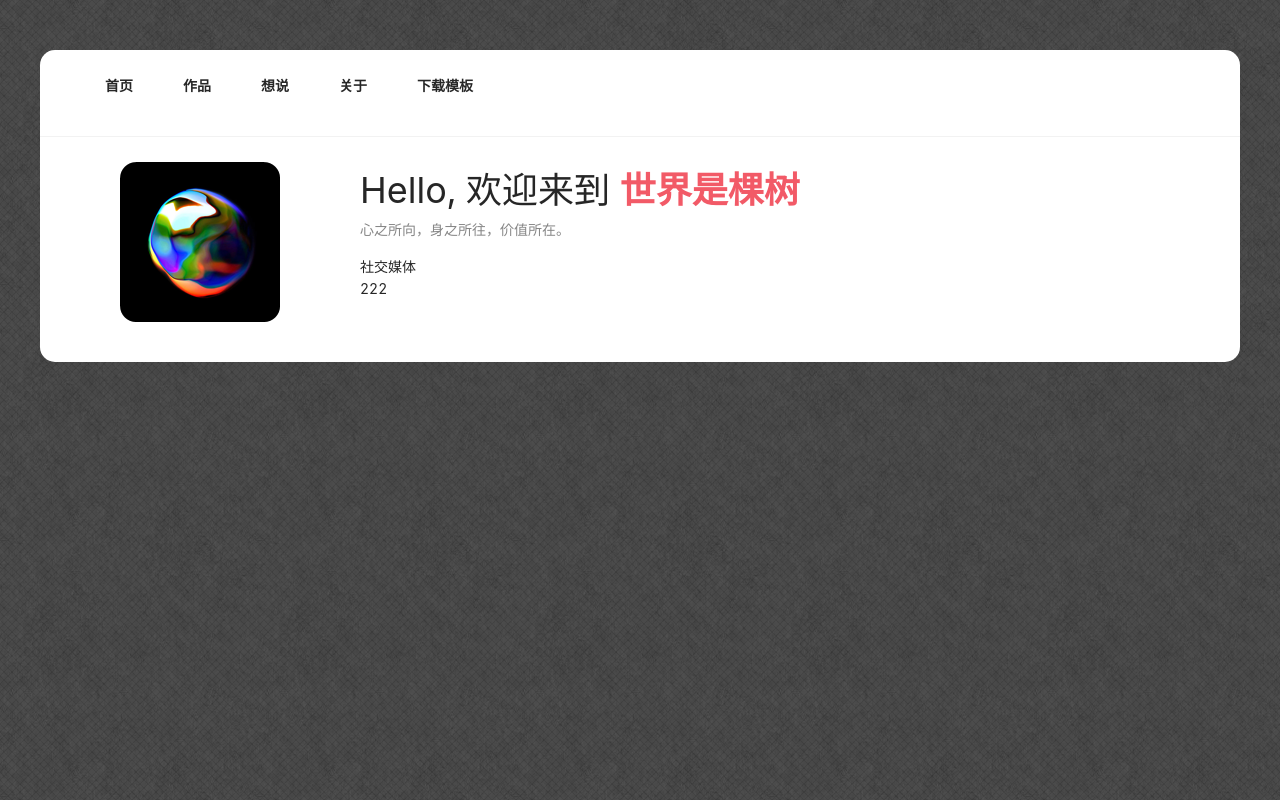
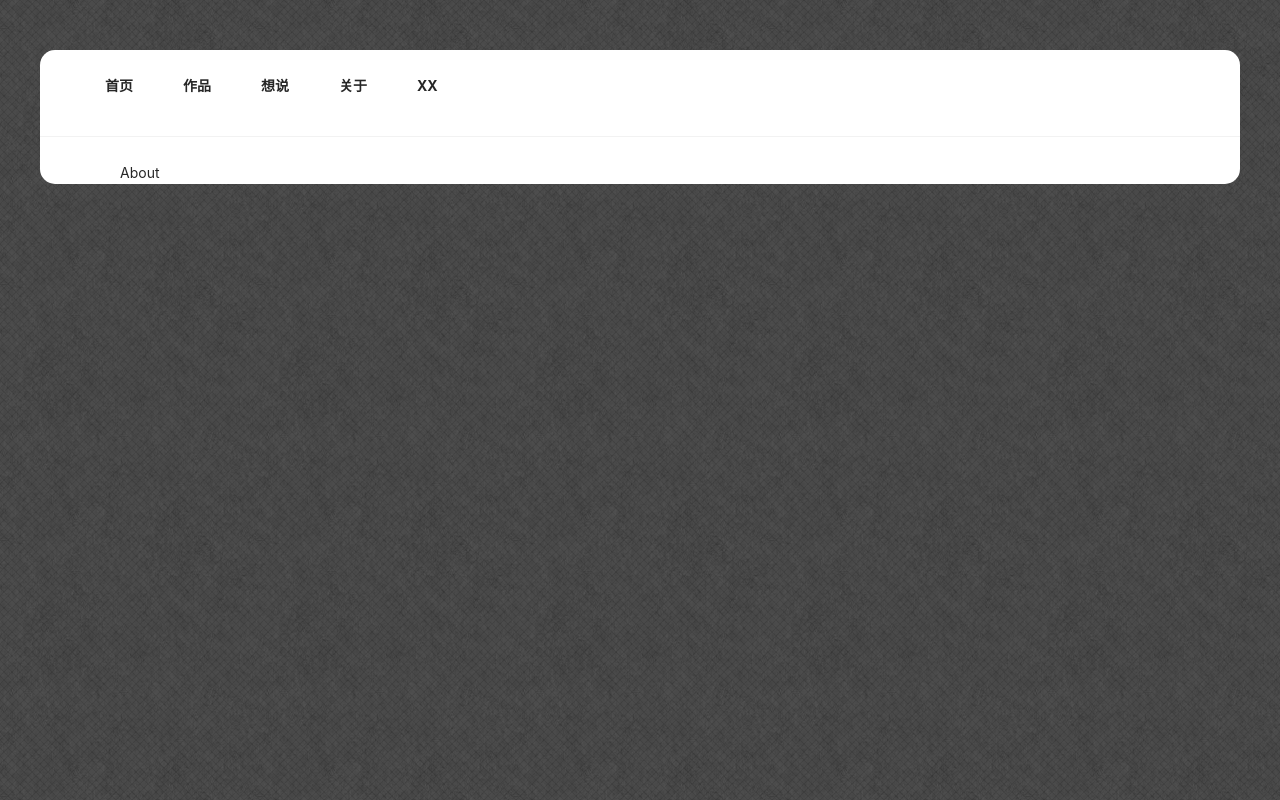
Before and after one commit to e-aj/blog, a React app in the folder blog_web/: page /about in a window 1280 px wide. Shown: the top 800 px of the page. Built offline with nearby package versions, Linux system fonts and the light colour scheme.

Commit message:
完成web路由配置

```diff
--- a/blog_web/package.json
+++ b/blog_web/package.json
@@ -50,6 +50,7 @@
     "react-dev-utils": "^12.0.1",
     "react-dom": "^18.2.0",
     "react-refresh": "^0.11.0",
+    "react-router-dom": "^6.4.2",
     "resolve": "^1.20.0",
     "resolve-url-loader": "^4.0.0",
     "sass-loader": "^12.3.0",
--- /dev/null
+++ b/blog_web/src/app.tsx
@@ -0,0 +1,21 @@
+// App.js
+
+// 导入 Route, Routes 组件
+import { Route, Routes, Link } from "react-router-dom";
+import Home from "./views/Home/home";
+import Index from './views/Index/Index'
+import About from "./views/About/About";
+import Works from './views/Works/Works'
+
+function App() {
+  return (
+    <Routes>
+      <Route path="/" element={<Home />}>
+        <Route path="" element={<Index/>}/>
+        <Route path="about" element={<About />} />
+        <Route path="works" element={<Works/>}/>
+      </Route>
+    </Routes>
+  );
+}
+export default App;
--- a/blog_web/src/index.css
+++ /dev/null
@@ -1,24 +0,0 @@
-@import '~antd/dist/antd.css';
-body {
-  margin: 0;
-  font-family: -apple-system, BlinkMacSystemFont, 'Segoe UI', 'Roboto', 'Oxygen',
-    'Ubuntu', 'Cantarell', 'Fira Sans', 'Droid Sans', 'Helvetica Neue',
-    sans-serif;
-  -webkit-font-smoothing: antialiased;
-  -moz-osx-font-smoothing: grayscale;
-}
-
-code {
-  font-family: source-code-pro, Menlo, Monaco, Consolas, 'Courier New',
-    monospace;
-}
-#root{
-  width: 100%;
-  height: 100%;
-}
-ul{
-  list-style: none;
-}
-ul>li{
-  display: inline-block;
-}
--- /dev/null
+++ b/blog_web/src/index.less
@@ -0,0 +1,27 @@
+@import '~antd/dist/antd.css';
+body{
+  margin: 0;
+  font-family:-apple-system, BlinkMacSystemFont, 'Segoe UI', 'Roboto', 'Oxygen', 'Ubuntu', 'Cantarell', 'Fira Sans', 'Droid Sans', 'Helvetica Neue',sans-serif ;
+  -webkit-font-smoothing: antialiased ;
+  -moz-osx-font-smoothing: grayscale;
+
+}
+
+code {
+  font-family: source-code-pro, Menlo, Monaco, Consolas, 'Courier New', monospace
+}
+
+
+#root {
+  width: 100%;
+  height: 100%;
+}
+
+
+ul {
+  list-style: none;
+   li {
+    display: inline-block;
+
+  }
+}
--- a/blog_web/src/index.tsx
+++ b/blog_web/src/index.tsx
@@ -1,19 +1,21 @@
 import React from 'react';
 import ReactDOM from 'react-dom/client';
-import './index.css';
+import './index.less';
 import Home from './views/Home/home';
 import reportWebVitals from './reportWebVitals';
+import { BrowserRouter} from 'react-router-dom'
+import App from './app';
 
 const root = ReactDOM.createRoot(
   document.getElementById('root') as HTMLElement
 );
 root.render(
   <React.StrictMode>
-    <Home />
+    <BrowserRouter>
+    <App />
+    </BrowserRouter>
+
   </React.StrictMode>
 );
 
-// If you want to start measuring performance in your app, pass a function
-// to log results (for example: reportWebVitals(console.log))
-// or send to an analytics endpoint. Learn more: https://bit.ly/CRA-vitals
 reportWebVitals();
--- /dev/null
+++ b/blog_web/src/views/About/About.tsx
@@ -0,0 +1,11 @@
+import React, { useState } from "react";
+
+function About() {
+  return (
+    <div className="index">
+     About
+    </div>
+  );
+}
+
+export default About;
--- a/blog_web/src/views/Home/home.less
+++ b/blog_web/src/views/Home/home.less
@@ -17,9 +17,13 @@
         li {
           margin: 25px;
           cursor: pointer;
+          a {
+            color: #262626;
           }
-        li:hover {
+
+          a:hover {
             color: #f25a67;
+          }
         }
       }
     }
@@ -46,20 +50,20 @@
           display: inline-block;
           width: 80%;
           height: 200px;
-          .title{
+          .title {
             font-size: 36px;
             font-weight: 400;
-              span{
+            span {
               color: #f25a67;
               font-weight: 600;
             }
           }
-          .ant-carousel{
+          .ant-carousel {
             color: #868686;
           }
-          .socical{
+          .socical {
             margin-top: 15px;
-              .socal_name{
+            .socal_name {
               color: #868686;
             }
           }
--- a/blog_web/src/views/Home/home.tsx
+++ b/blog_web/src/views/Home/home.tsx
@@ -1,62 +1,26 @@
 import React, { useState } from "react";
-import { Button, Carousel } from "antd";
+
 import "./home.less";
-import avatar1 from "../../assets/avatar1.png";
-import avatar2 from "../../assets/avatar2.png";
+
+import {Link,Outlet } from 'react-router-dom'
 
 function Home() {
-  const [avatar, setAvatar] = useState(avatar1);
 
-  const checkAvatar = () => {
-    setInterval(() => {
-      avatar === avatar1 ? setAvatar(avatar2) : setAvatar(avatar1);
-    }, 2000);
-  };
-  checkAvatar();
   return (
     <div className="Home">
       <div className="container">
         <div className="nav">
           <ul>
-            <li>首页</li>
-            <li>作品</li>
-            <li>想说</li>
-            <li>关于</li>
-            <li>下载模板</li>
+            <li><Link to='/'>首页</Link></li>
+            <li><Link to='/works'>作品</Link></li>
+            <li><Link to=''>想说</Link></li>
+            <li><Link to='/about'>关于</Link></li>
+            <li><Link to=''>XX</Link></li>
           </ul>
         </div>
         <div className="line"></div>
         <div className="content">
-          <div className="top">
-            <div className="avatar">
-              <Carousel autoplay effect="fade" autoplaySpeed={2000} dots={false}>
-                <div>
-                 <img src={avatar1} alt="" />
-                </div>
-                <div>
-                  <img src={avatar2} alt="" />
-                </div>
-              </Carousel>
-            </div>
-            <div className="right">
-              <div className="title">Hello, 欢迎来到 <span>世界是棵树</span></div>
-              <Carousel autoplay effect="fade" autoplaySpeed={2000} dots={false}>
-                <div>
-                心之所向，身之所往，价值所在。
-                </div>
-                <div>
-                互联网时代，没有自己的网站意味着你在这个世界上不存在。
-                </div>
-              </Carousel>
-              <div className="socical">
-                <div className="socil_name">
-                社交媒体
-                </div>
-                <div className="app">222</div>
-              </div>
-
-            </div>
-          </div>
+        <Outlet />
         </div>
       </div>
     </div>
--- /dev/null
+++ b/blog_web/src/views/Index/Index.tsx
@@ -0,0 +1,47 @@
+import React, { useState } from "react";
+
+import {  Carousel } from "antd";
+import avatar1 from "../../assets/avatar1.png";
+import avatar2 from "../../assets/avatar2.png";
+
+function Index() {
+  const [avatar, setAvatar] = useState(avatar1);
+
+  const checkAvatar = () => {
+    setInterval(() => {
+      avatar === avatar1 ? setAvatar(avatar2) : setAvatar(avatar1);
+    }, 2000);
+  };
+  checkAvatar();
+  return (
+    <div className="index">
+      <div className="top">
+        <div className="avatar">
+          <Carousel autoplay effect="fade" autoplaySpeed={2000} dots={false}>
+            <div>
+              <img src={avatar1} alt="" />
+            </div>
+            <div>
+              <img src={avatar2} alt="" />
+            </div>
+          </Carousel>
+        </div>
+        <div className="right">
+          <div className="title">
+            Hello, 欢迎来到 <span>世界是棵树</span>
+          </div>
+          <Carousel autoplay effect="fade" autoplaySpeed={2000} dots={false}>
+            <div>心之所向，身之所往，价值所在。</div>
+            <div>互联网时代，没有自己的网站意味着你在这个世界上不存在。</div>
+          </Carousel>
+          <div className="socical">
+            <div className="socil_name">社交媒体</div>
+            <div className="app">222</div>
+          </div>
+        </div>
+      </div>
+    </div>
+  );
+}
+
+export default Index;
--- /dev/null
+++ b/blog_web/src/views/Works/Works.tsx
@@ -0,0 +1,10 @@
+import React from "react";
+
+function Works() {
+    return(
+        <div className="works">works</div>
+    )
+
+}
+
+export default Works;
```
Also changed, not shown: 2 other files (tests, documents, lock files or other folders). Lines whose indentation alone changed are shown as unchanged.
